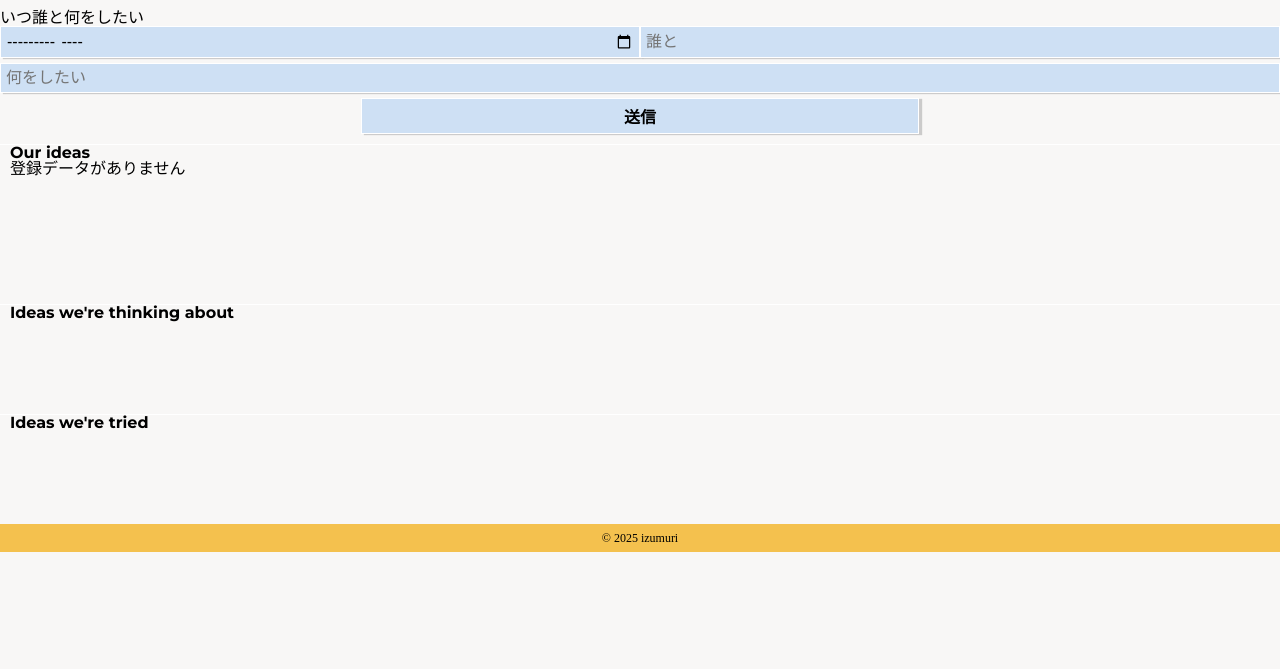
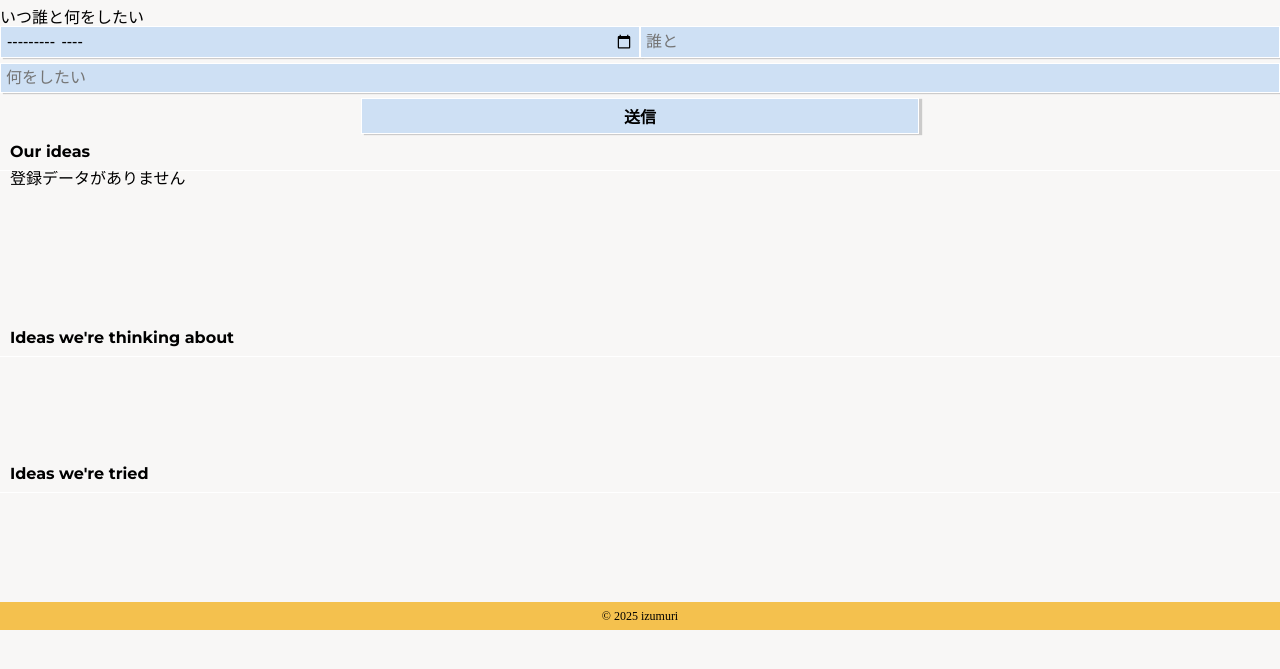
Before and after one commit to izumuri1/kadai06_basic_php, a PHP site: page / in a window 1280 px wide. Shown: the part 48-717 px from the top of the page. Run offline with PHP 8.4, Linux system fonts and the light colour scheme; data that the repository does not hold is empty.

Commit message:
コード修正

```diff
--- a/css/style.css
+++ b/css/style.css
@@ -29,6 +29,8 @@ h1 {
 
 h2 {
   font-family: "Montserrat", sans-serif;
+  margin-top: 10px;
+  padding-left: 10px;
 }
 
 p {
--- a/index.php
+++ b/index.php
@@ -40,19 +40,20 @@
         </div>
 
         <!-- div：Our ideas（やりたいことリスト） -->
+        <h2>Our ideas</h2>
         <div class="ourIdeas">
             <!-- ここに、JavaScriptで動的にanyIdeasを表示 -->
         </div>
 
         <!-- div：Ideas we're thinking about（計画中リスト） -->
+        <h2>Ideas we're thinking about</h2>
         <div class="ideasThinking">
-            <h2>Ideas we're thinking about</h2>
             <!-- ここに、ユーザー自身で、やりたいことリストからやりたいことをドラッグアンドドロップで入れ込む -->
         </div>
 
         <!-- div：Ideas we're tried（実施済みリスト） -->
+        <h2>Ideas we're tried</h2>
         <div class="ideasTried">
-            <h2>Ideas we're tried</h2>
             <!-- ここに、ユーザー自身で、計画中リストから実施したことをドラッグアンドドロップで入れ込む -->
         </div>
 
--- a/js/main.js
+++ b/js/main.js
@@ -16,7 +16,7 @@ async function fetchIdeas() {
         const data = await response.json();
         // クラス名がourIdeasのDOM要素を取得し、ourIdeasに代入➡ourIdeas.innerHTML = html;で動的に生成したhtmlをourIdeasに代入する
         const ourIdeas = document.querySelector('.ourIdeas');
-        let html = '<h2>Our ideas</h2><div class="ourIdeas-wrapper">';
+        let html = '<div class="ourIdeas-wrapper">';
         // dataに中身があれば、処理する
         if (data.length > 0) {
             html += '<table class="ourIdeas-table">';
```
